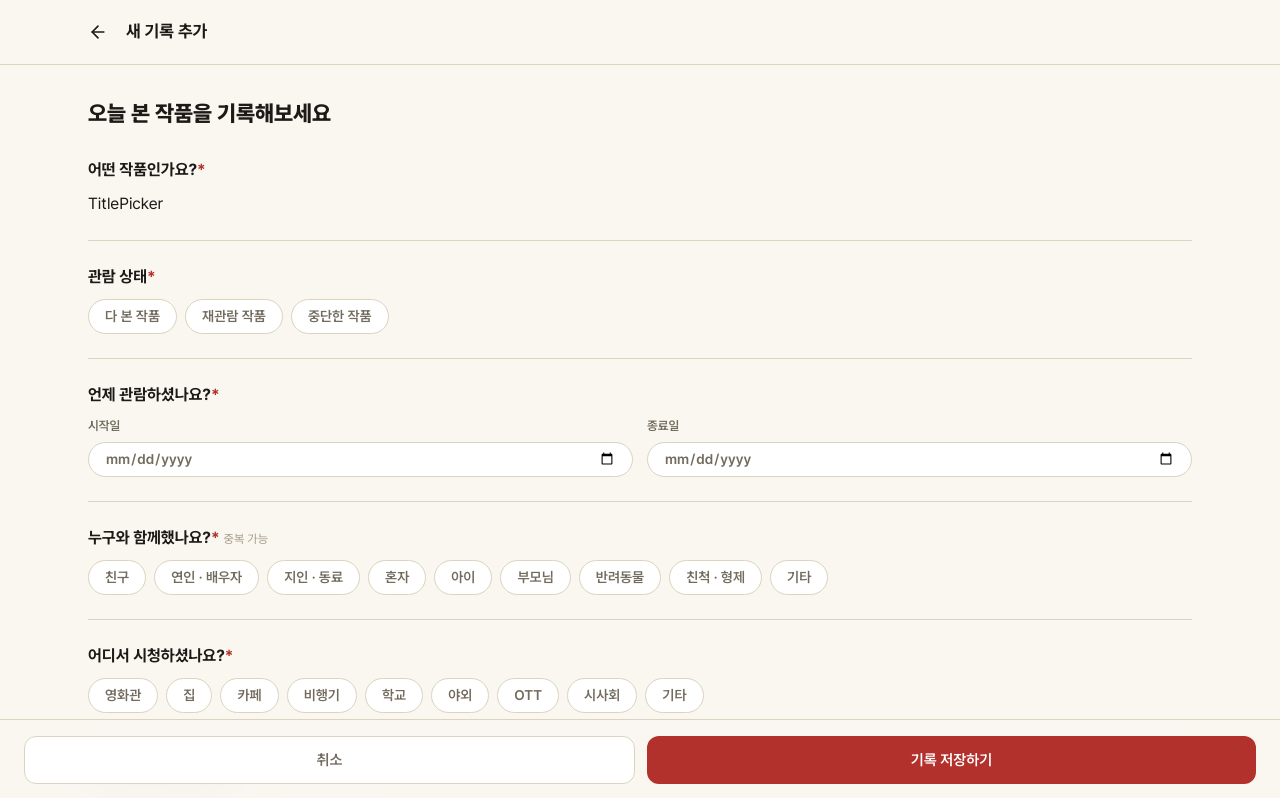
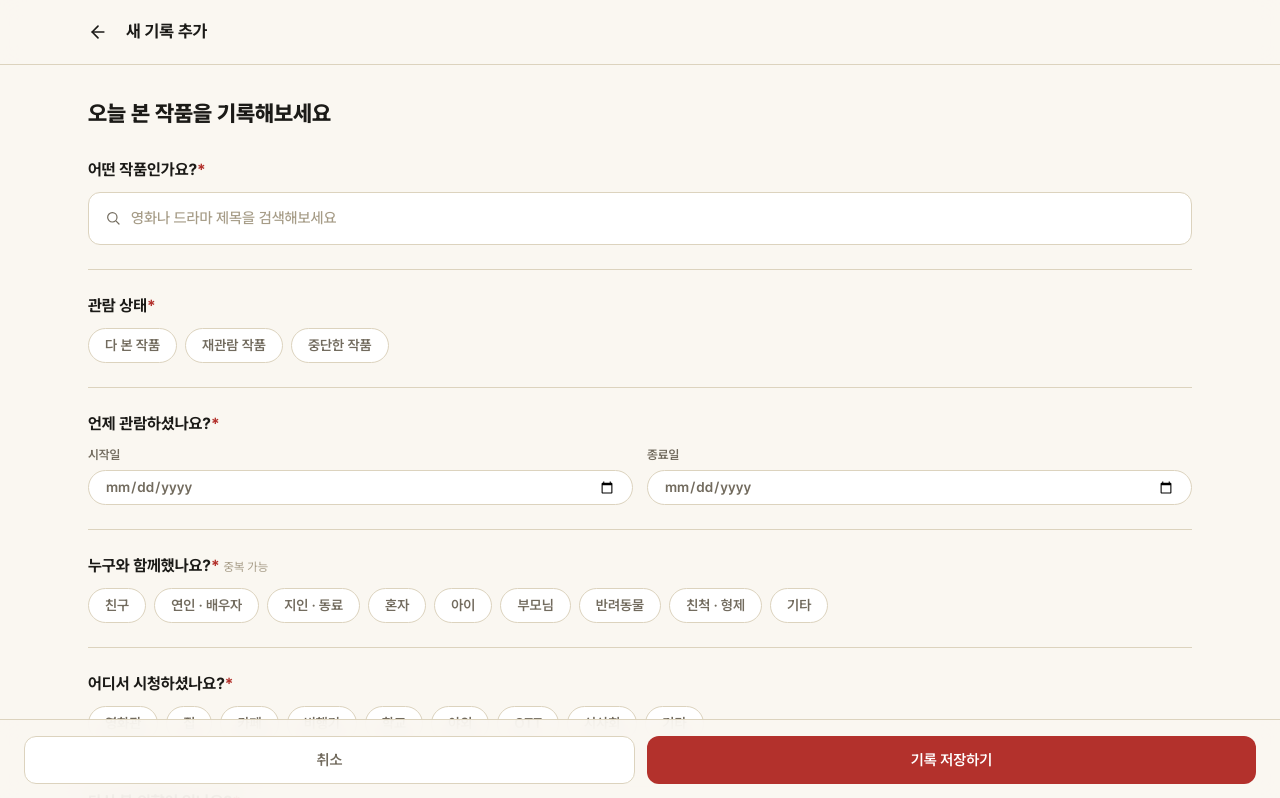
Before and after one commit to y007in/reviewZIP, a Next.js app: page /new-record in a window 1280 px wide. Shown: the top 798 px of the page. Built offline with nearby package versions, Linux system fonts and the light colour scheme.

Commit message:
feat: 영화 선택 기능 추가

```diff
--- a/app/(main)/new-record/page.tsx
+++ b/app/(main)/new-record/page.tsx
@@ -21,6 +21,7 @@ const DATE_INPUT_CLASS =
 
 export default function NewRecordPage() {
   const router = useRouter();
+  const [movie, setMovie] = useState<Movie | null>(null);
   const [status, setStatus] = useState<string[]>([]);
   const [startDate, setStartDate] = useState("");
   const [endDate, setEndDate] = useState("");
@@ -36,7 +37,7 @@ export default function NewRecordPage() {
         <h1 className="text-[22px] font-extrabold text-ink">오늘 본 작품을 기록해보세요</h1>
       </div>
       <FormSection label="어떤 작품인가요?" require divider={false}>
-        <TitlePicker />
+        <TitlePicker value={movie} onSelect={setMovie} />
       </FormSection>
 
       <FormSection label="관람 상태" require labelId="status-label">
--- a/components/archive/RecordCard.tsx
+++ b/components/archive/RecordCard.tsx
@@ -1,7 +1,7 @@
 "use client";
 
 import { useState } from "react";
-import { PosterThumb } from "@/components/shared/PosterThumb";
+import PosterThumb from "@/components/shared/PosterThumb";
 import { TagPill } from "@/components/shared/TagPill";
 import { type Movie, type WatchRecord } from "@/lib/types";
 import { CARD_SHELL_CLASS } from "@/lib/styles";
--- a/components/record-form/TitlePicker.tsx
+++ b/components/record-form/TitlePicker.tsx
@@ -1,3 +1,82 @@
-export default function TitlePicker() {
-  return <div>TitlePicker</div>;
+"use client"
+import { useState } from "react";
+import PosterThumb from "@/components/shared/PosterThumb";
+import { mockMovies } from "@/lib/mock-data";
+import type { Movie } from "@/lib/types";
+
+interface TitlePickerProps {
+  value: Movie | null;
+  onSelect: (movie: Movie | null) => void;
 }
+
+export default function TitlePicker({ value, onSelect }: TitlePickerProps) {
+  const [query, setQuery] = useState("");
+  const keyword = query.trim().toLowerCase();
+  const searchResults = keyword ? mockMovies.filter((movie) => movie.title.toLowerCase().includes(keyword)) : [];
+
+  const handleSelect = (movie: Movie) => {
+    onSelect(movie);
+    setQuery("");
+  }
+  // 3. 선택됨
+  if (value) {
+    return (
+      <div className="flex items-center gap-3 rounded-xl border-[1.5px] border-accent bg-card px-4 py-3">
+        <PosterThumb posterPath={value.posterUrl} variant="compact" />
+        <span className="flex-1 text-[15px] font-bold text-ink">{value.title}</span>
+        <button
+          type="button"
+          onClick={() => onSelect(null)}
+          className="cursor-pointer rounded-lg px-3 py-1 text-[13px] font-semibold text-accent bg-accent-dim hover:bg-accent-dim-2"
+        >
+          변경
+        </button>
+      </div>
+    );
+  }
+  return (
+    <div>
+      {/* 1. 초기 */}
+      <div className="flex items-center gap-2.5 rounded-xl border-[1.5px] border-line bg-card px-4 py-3.5">
+        <svg width="16" height="16" viewBox="0 0 24 24" fill="none" className="shrink-0 text-ink-soft">
+          <circle cx="11" cy="11" r="7" stroke="currentColor" strokeWidth="1.8" />
+          <path d="M21 21l-4.3-4.3" stroke="currentColor" strokeWidth="1.8" strokeLinecap="round" />
+        </svg>
+        <input
+          type="text"
+          value={query}
+          onChange={(e) => setQuery(e.target.value)}
+          placeholder="영화나 드라마 제목을 검색해보세요"
+          className="flex-1 border-none bg-transparent text-[15px] font-semibold text-ink outline-none placeholder:font-medium placeholder:text-ink-faint"
+        />
+      </div>
+      {/* 2. 검색중*/}
+      {keyword && (
+        <ul className="overflow-hidden rounded-xl border border-line bg-card">
+          {searchResults.length > 0 ? (
+            searchResults.map((movie) => (
+              <li
+                key={movie.id}
+                role="button"
+                tabIndex={0}
+                onClick={() => handleSelect(movie)}
+                onKeyDown={(e) => {
+                  if (e.key === "Enter" || e.key === " ") {
+                    e.preventDefault();
+                    handleSelect(movie);
+                  }
+                }}
+                className="flex cursor-pointer items-center gap-3 border-b border-line px-4 py-2.5 last:border-b-0 hover:bg-accent-dim"
+              >
+                <PosterThumb posterPath={movie.posterUrl} variant="compact" />
+                <span className="text-[14px] font-semibold text-ink">{movie.title}</span>
+              </li>
+            ))
+          ) : (
+            <li className="px-4 py-6 text-center text-[13px] text-ink-faint">검색 결과가 없어요</li>
+          )}
+        </ul>
+      )}
+    </div>
+  );
+}
--- a/components/shared/PosterThumb.tsx
+++ b/components/shared/PosterThumb.tsx
@@ -16,7 +16,7 @@ const VARIANT_CLASS: Record<PosterVariant, string> = {
 };
 
 
-export function PosterThumb({
+export default function PosterThumb({
   posterPath,
   variant = "card",
   className,
```
